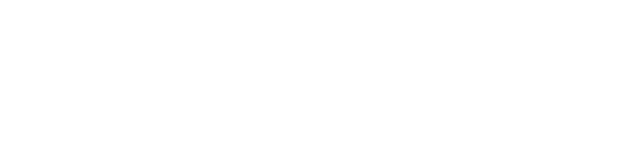
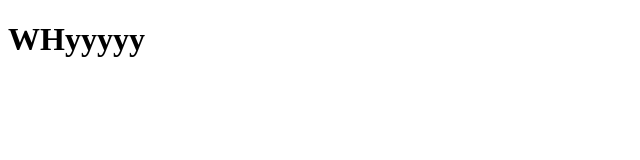
Before and after one commit to nadinehisham/Task-Organizer, a plain HTML site: page index.html in a window 1280 px wide. Shown: the whole page, without its empty margins (0-640 px from the left). Drawn offline with Linux system fonts and the light colour scheme.

Commit message:
229495 Nadine Hisham Hassan

```diff
--- a/index.html
+++ b/index.html
@@ -2,6 +2,9 @@
 <html lang="en">
 <head>
     <meta charset ="UTF-8">
-    <title>Cryyyyyyy</title>
+    <title>I hate life</title>
 </head>
 </html>
+<body>
+    <h1>WHyyyyy</h1>
+</body>
```
